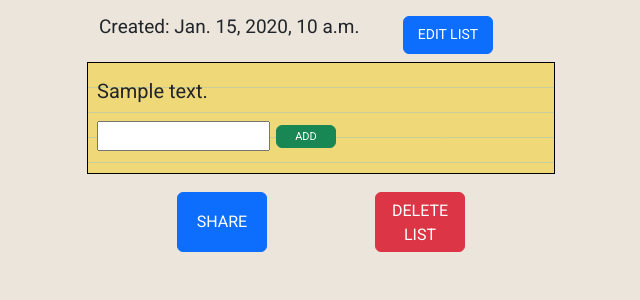
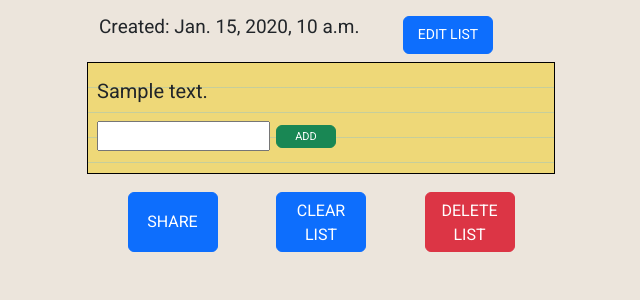
Before and after one commit to mikael-johnsson/your-shopping-list, a Django app: page /1/ in a window 1280 px wide. Shown: the part 279-579 px from the top of the page, without its empty margins (319-959 px from the left). Run offline with Django 4.2, Linux system fonts and the light colour scheme; a user stored in the database is signed in; tables that the repository leaves empty hold one stand-in row (values such as "Sample post"); some libraries are stand-ins or nearby versions.

Commit message:
add clear list view and confirmation modal

```diff
--- a/list_app/templates/list_app/list_detail.html
+++ b/list_app/templates/list_app/list_detail.html
@@ -65,6 +65,7 @@
   <!-- List buttons -->
   <div class="row button-row">
     <button class="btn btn-primary list-button" id="share-list-button">SHARE</button>
+    <button class="btn btn-primary list-button" id="clear-list-button">CLEAR LIST</button>
     <button class="btn btn-danger list-button" id="delete-list-button">DELETE LIST</button>
   </div>
 </div>
@@ -83,6 +84,26 @@
         <form class="delete-list-form" action="{% url 'list_delete' list.id %}" method="POST">
           {% csrf_token %}
           <button type="submit" class="btn btn-danger delete-list-button">Delete list</button>
+        </form>
+      </div>
+    </div>
+  </div>
+</div>
+
+<!--Clear list confirmation modal-->
+<div class="modal fade" id="clear-confirmation-modal" tabindex="-1" aria-labelledby="clear-confirmation-modal"
+  aria-hidden="true">
+  <div class="modal-dialog">
+    <div class="modal-content">
+      <div class="modal-header">
+        <h1 class="modal-title fs-5" id="clearListLabel">Are you sure you want to clear the entire list?</h1>
+        <button type="button" class="btn-close clear-list-button" data-bs-dismiss="modal" aria-label="Close"></button>
+      </div>
+      <div class="modal-body container-fluid">
+        <button type="button" class="btn btn-secondary clear-list-button" data-bs-dismiss="modal">Cancel</button>
+        <form class="clear-list-form" action="{% url 'clear_list' list.id %}" method="POST">
+          {% csrf_token %}
+          <button type="submit" class="btn btn-danger clear-list-button">Clear list</button>
         </form>
       </div>
     </div>
--- a/list_app/urls.py
+++ b/list_app/urls.py
@@ -9,6 +9,7 @@ urlpatterns = [
     path('edit_list_name/<int:id>/', views.edit_list_name,
          name='edit_list_name'),
     path('delete/<int:id>/', views.list_delete, name='list_delete'),
+    path('clear_list/<int:id>/', views.clear_list, name='clear_list'),
     path('create_item/<int:id>/', views.create_item, name='create_item'),
     path('edit_item/<int:id>/', views.edit_item, name='edit_item'),
     path('delete_item/<int:id>/', views.delete_item, name='delete_item'),
--- a/list_app/views.py
+++ b/list_app/views.py
@@ -129,6 +129,25 @@ def list_delete(request, id):
                request,
                "403.html")
 
+def clear_list(request, id):
+    """
+    View that deletes all items in the list the user is displaying.
+    Redirects back to detailed list view.
+    """
+    if request.user.is_authenticated:
+        list = List.objects.get(id=id)
+        items = ListItem.objects.all().filter(list=list.id)
+
+        if request.method == "POST":
+            items.delete()
+            messages.success(request, "You have cleared the list")
+
+        return redirect('list_detail', id=id)
+    else:
+        return render(
+               request,
+               "403.html")
+
 
 def create_item(request, id):
     """
--- a/static/js/script.js
+++ b/static/js/script.js
@@ -14,6 +14,24 @@ function showDeleteListModal () {
 
 if (deleteListButton) {
     deleteListButton.addEventListener("click", showDeleteListModal);
+}
+
+// Clear list confirmation modal
+const clearListButton = document.getElementById('clear-list-button');
+/**
+ * Function that displays the Clear List Modal when user clicks
+ * the clear list button in list_detail.html.
+ *
+ */
+function showClearListModal () {
+    const clearConfirmationModal = document.getElementById("clear-confirmation-modal");
+    const modal = new bootstrap.Modal(clearConfirmationModal);
+    modal.show();
+}
+
+
+if (clearListButton) {
+    clearListButton.addEventListener("click", showClearListModal);
 }
 
 // Share list modal
```
